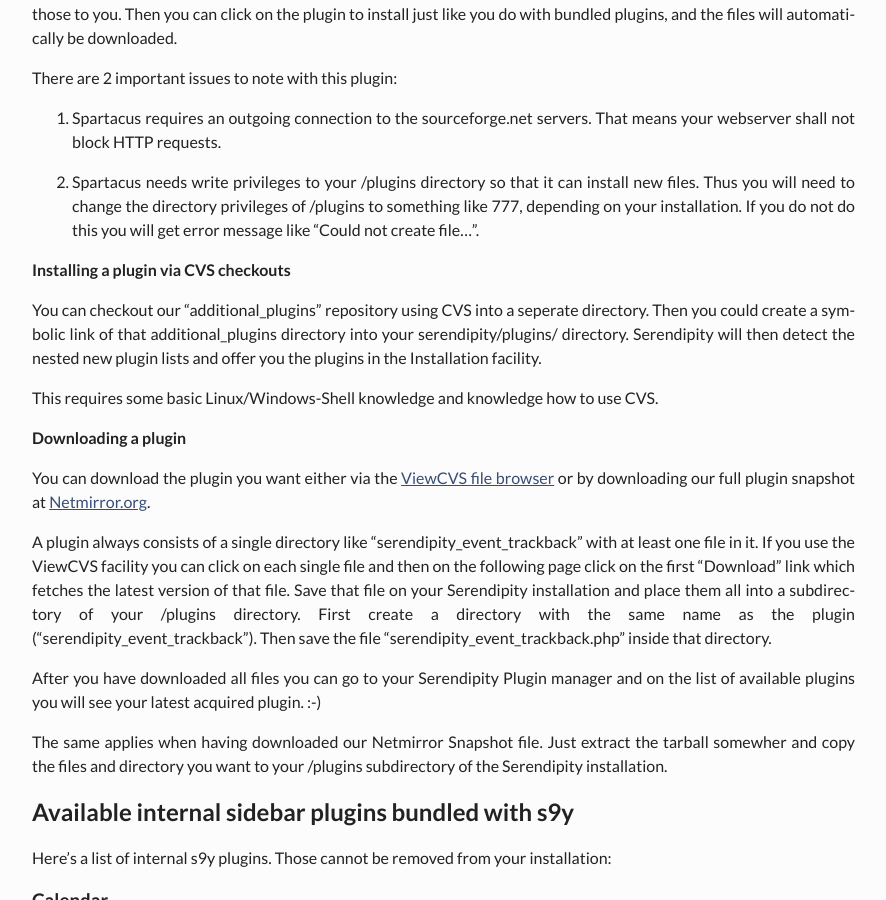
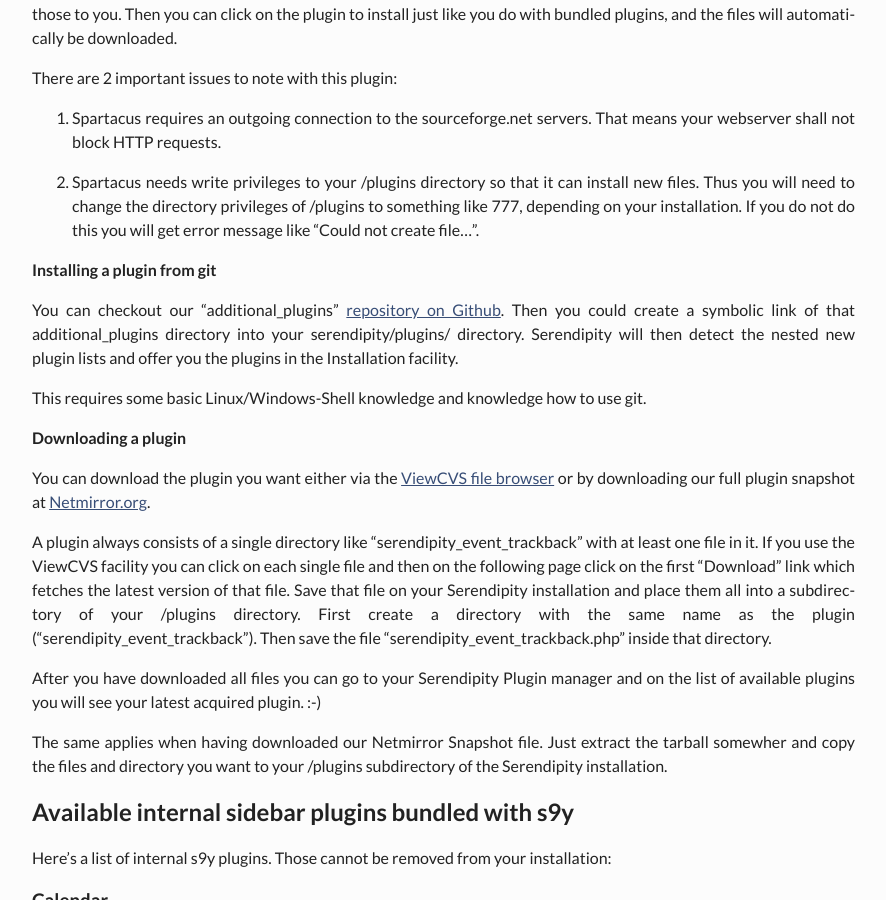
Before and after one commit to s9y/s9y.github.io, a Jekyll site: the page built from docs/users/using/using-plugins.md, in a window 1280 px wide and 900 px high, scrolled down 3255 px. Shown: the whole window, without its empty margins (339-1225 px from the left). Built offline with Jekyll 4.4.1, drawn with Linux system fonts in a browser that asks for light colours; some of the changed text lies outside the part shown.

Commit message:
Change plugin import doc from cvs to git.
Signed-off-by: Thomas Hochstein <thh@inter.net>

```diff
--- a/docs/users/using/using-plugins.md
+++ b/docs/users/using/using-plugins.md
@@ -58,12 +58,11 @@ There are 2 important issues to note with this plugin:
 
 2. Spartacus needs write privileges to your /plugins directory so that it can install new files. Thus you will need to change the directory privileges of /plugins to something like 777, depending on your installation. If you do not do this you will get error message like "Could not create file...".
 
+#### Installing a plugin from git
 
-#### Installing a plugin via CVS checkouts
+You can checkout our "additional\_plugins" [repository on Github](https://github.com/s9y/additional_plugins). Then you could create a symbolic link of that additional\_plugins directory into your serendipity/plugins/ directory. Serendipity will then detect the nested new plugin lists and offer you the plugins in the Installation facility.
 
-You can checkout our "additional\_plugins" repository using CVS into a seperate directory. Then you could create a symbolic link of that additional\_plugins directory into your serendipity/plugins/ directory. Serendipity will then detect the nested new plugin lists and offer you the plugins in the Installation facility.
-
-This requires some basic Linux/Windows-Shell knowledge and knowledge how to use CVS.
+This requires some basic Linux/Windows-Shell knowledge and knowledge how to use git.
 
 #### Downloading a plugin
 
```
